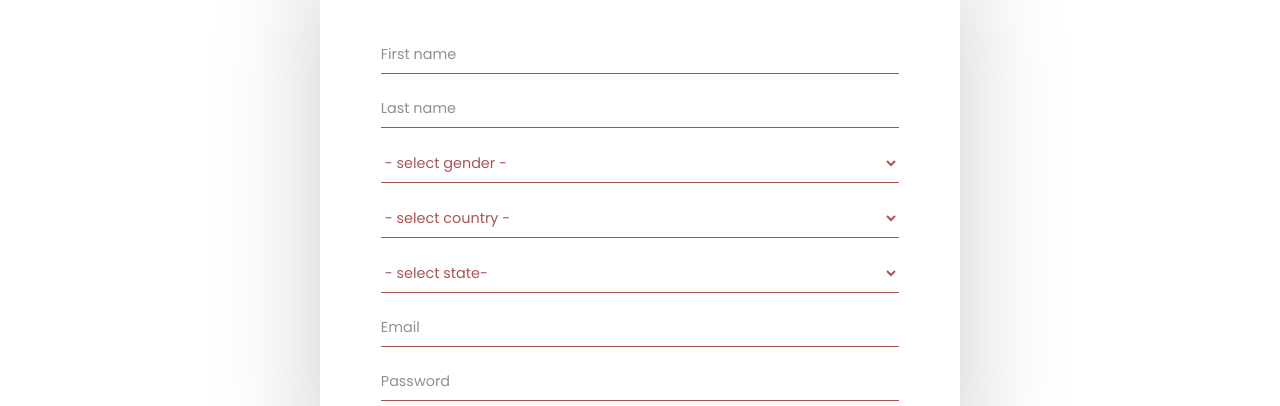
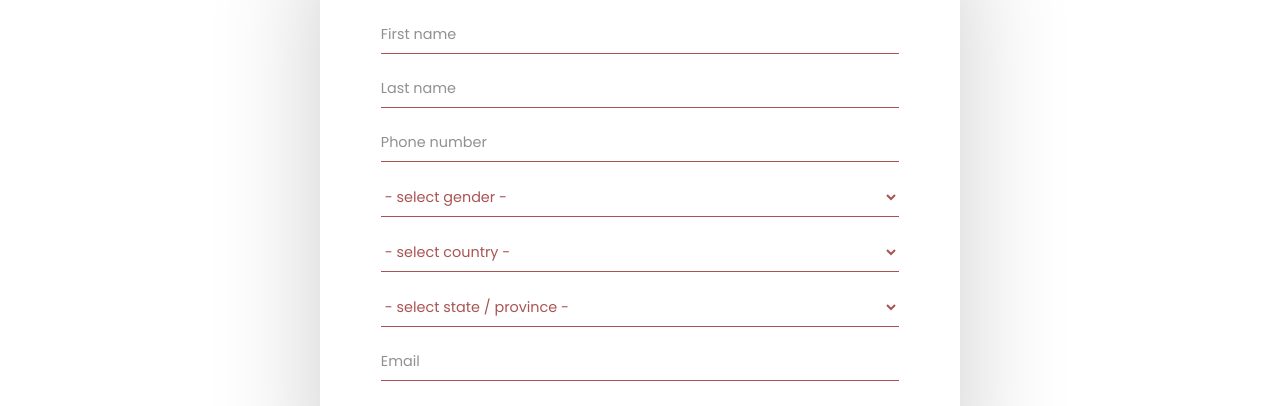
Before and after one commit to Ezeh20/Cii-jay, a plain HTML site: page register.html in a window 1280 px wide. Shown: the part 364-770 px from the top of the page. Drawn offline with Linux system fonts and the light colour scheme.

Commit message:
corrections

```diff
--- a/register.html
+++ b/register.html
@@ -46,6 +46,9 @@
                     </div>
                     <div class="reg-list">
                         <input type="text" class="reg" required placeholder="Last name">
+                    </div>
+                    <div class="reg-list">
+                        <input type="text" class="reg" required placeholder="Phone number">
                     </div>
                     <div class="reg-list">
                         <select name="gender" id="gender"  class="reg">
@@ -310,7 +313,7 @@
                         </div>
                     <div class="reg-list">
                             <select name="state" id="state"  class="reg">
-                                <option value="" selected="selected">- select state-</option>
+                                <option value="" selected="selected">- select state / province -</option>
                                 <option value="Abuja FCT">Abuja FCT</option>
                                 <option value="Abia">Abia</option>
                                 <option value="Adamawa">Adamawa</option>
--- a/style.css
+++ b/style.css
@@ -345,7 +345,7 @@ body{
 }
 .register-container{
     width: 50%;
-    height: 70%;
+    height: 80%;
     display: flex;
     flex-direction: column;
     align-items: center;
@@ -574,7 +574,7 @@ body{
     }
     .register-container{
         width: 85%;
-        height: 80%;
+        height: 85%;
         padding: 0 2rem;
     }
     .register-heading{
@@ -711,7 +711,7 @@ body{
     }
     .register-container{
         width: 85%;
-        height: 80%;
+        height: 85%;
         padding: 0 2rem;
     }
     .register-heading{
@@ -764,7 +764,8 @@ body{
     }
     .register-container{
         width: 85%;
-        height: 75%;
+        height: 70%;
+
         padding: 0 2rem;
     }
 }
@@ -832,9 +833,6 @@ body{
         max-width: 300px;
         min-width: 300px;
     }
-    .register-container{
-        height: 65%;
-    }
     .login-container{
         width: 65%;
         height: 60%;
@@ -891,7 +889,6 @@ body{
     }
     .register-container{
         width: 50%;
-        height: 65%;
         padding: 0 2rem;
     }
     .footer{
@@ -960,7 +957,7 @@ body{
     }
     .register-container{
         width: 50%;
-        height: 65%;
+        height: 70%;
         padding: 0 2rem;
     }
     .login-container{
@@ -1081,10 +1078,11 @@ body{
         font-size: 1rem;
         width: 100%;
     }
+
 }
 
 @media screen and (min-width:1900px) {
     .register-container{
-        height: 70%;
+        height: 76%;
     }
 }
```
